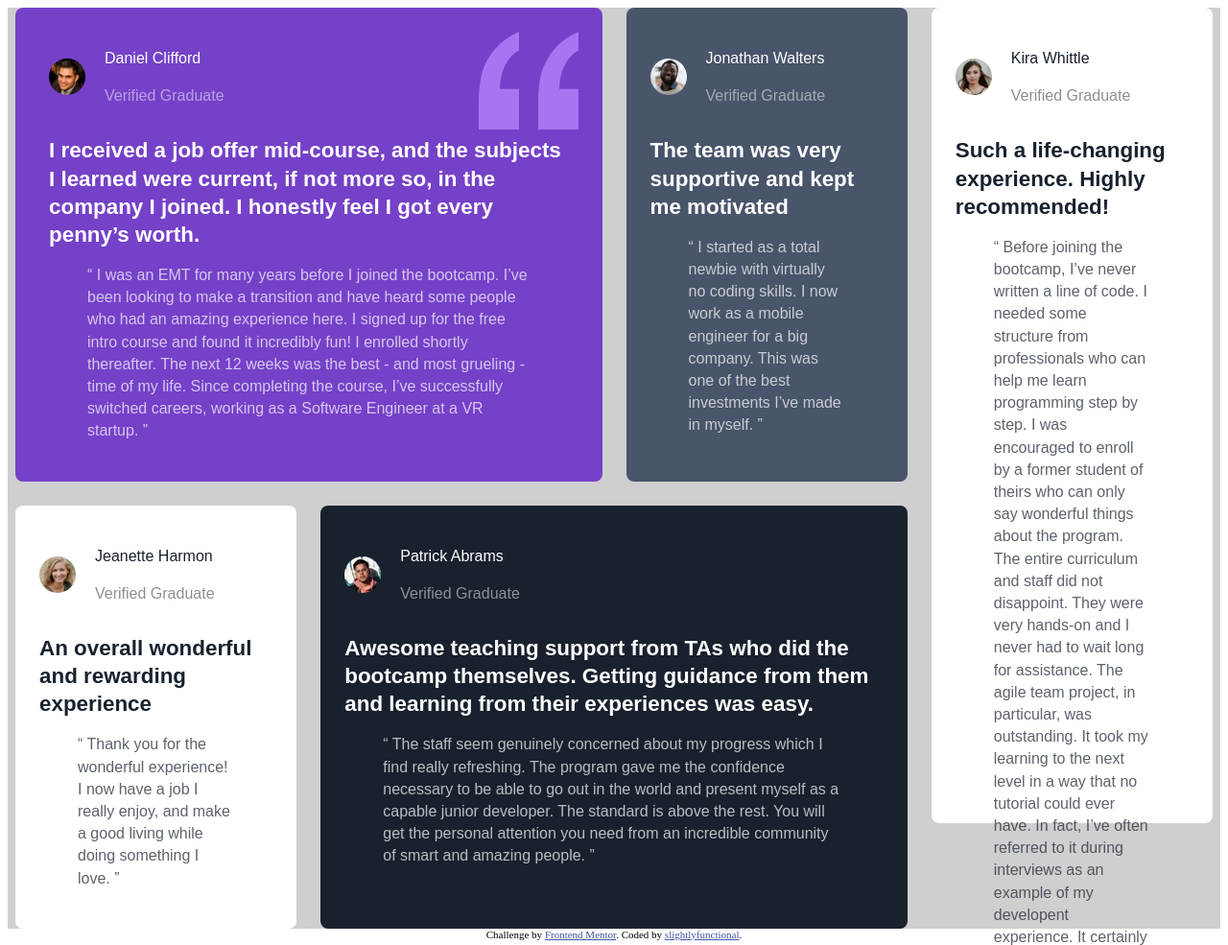
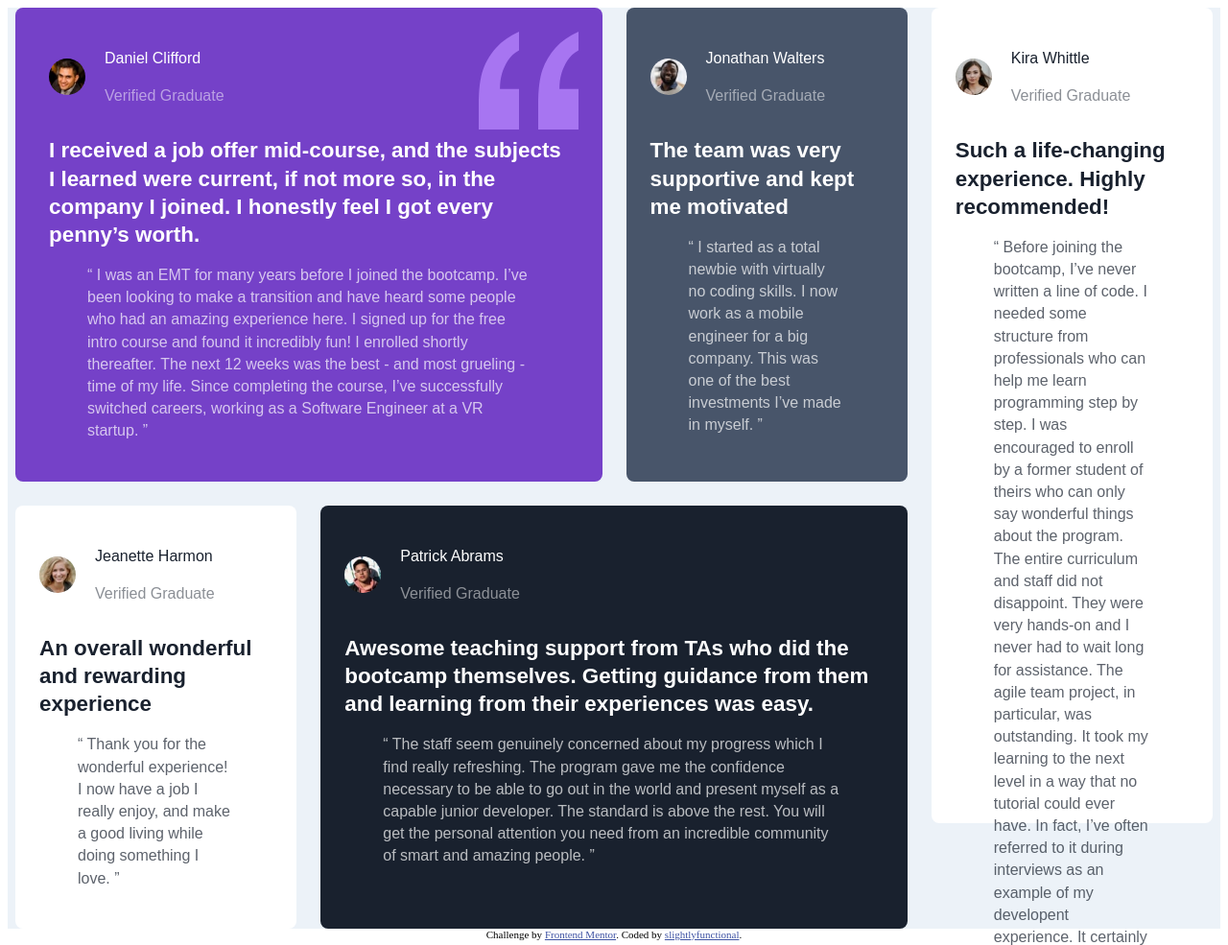
Before and after one commit to alexl8819/testimonials-grid-section, a website built with Parcel: page src/index.html in a window 1280 px wide. Shown: the top 985 px of the page at 96% size. Built offline with nearby package versions, Linux system fonts and the light colour scheme.

Commit message:
fix bg color

```diff
--- a/src/styles.sass
+++ b/src/styles.sass
@@ -13,7 +13,7 @@
   align-items: center
   min-width: 320px
   min-height: 100vh
-  background-color: var(--light-gray)
+  background-color: var(--light-grayish-blue)
 
 .sr-only
   display: none
```
